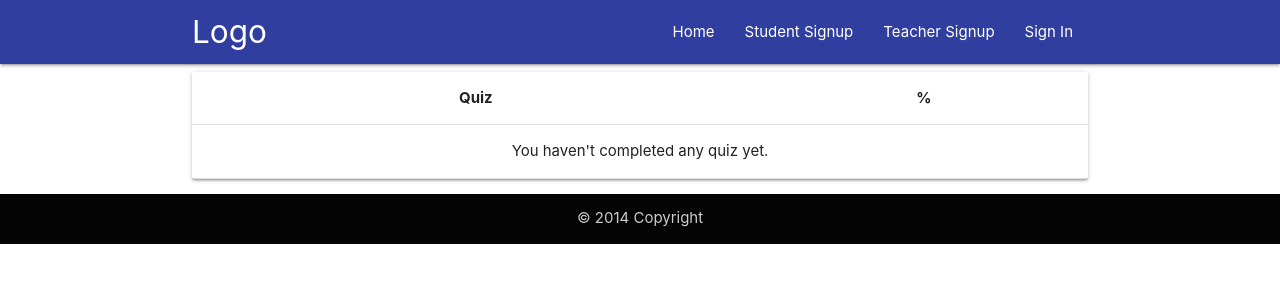
After one commit to noikis/Russian-Memo, a Django app: template templates/quiz/students/taken_quiz.html in a window 1280 px wide. The commit adds this page. Shown: the top 300 px of the page. Run offline with Django 3.2, Linux system fonts and the light colour scheme; the template is opened without the code that fills it, so the values that code supplies are empty; some libraries are stand-ins or nearby versions.

Commit message:
taken quizzes

```diff
--- a/quiz/urls.py
+++ b/quiz/urls.py
@@ -4,7 +4,7 @@ from .views.teachers import (QuizCreateView, QuizListView, QuizUpdateView,
                              QuizDeleteView, QuestionDeleteView, question_add, question_update)
 
 from .views.students import QuizListView as StudentQuizListView
-from .views.students import take_quiz
+from .views.students import take_quiz, TakenQuizListView
 app_name = 'quiz'
 
 urlpatterns = [
@@ -21,6 +21,7 @@ urlpatterns = [
     # student urls
     path('list/', StudentQuizListView.as_view(), name='quiz_list_student'),
     path('take_quiz/<int:pk>/', take_quiz, name='take_quiz'),
+    path('taken/', TakenQuizListView.as_view(), name='taken_quiz'),
 
 
 ]
--- a/templates/layout/_navbar.html
+++ b/templates/layout/_navbar.html
@@ -11,6 +11,13 @@
                 {% if request.user.is_teacher %}
                 <li>
                     <a href="{% url 'quiz:quiz_list' %}"> my Quizzes</a>
+                </li>
+                {% elif request.user.is_student %}
+                <li>
+                    <a href="{% url 'quiz:quiz_list_student' %}"> my Quizzes</a>
+                </li>
+                <li>
+                    <a href="{% url 'quiz:taken_quiz' %}"> Taken Quizzes</a>
                 </li>
                 {% endif %}
 
--- /dev/null
+++ b/templates/quiz/students/taken_quiz.html
@@ -0,0 +1,26 @@
+{% extends 'base.html' %}
+
+{% block content %}
+<div class="card">
+    <table class="table centered">
+        <thead>
+            <tr>
+                <th>Quiz</th>
+                <th>%</th>
+            </tr>
+        </thead>
+        <tbody>
+            {% for taken_quiz in taken_quizzes %}
+            <tr>
+                <td><a href="#">{{ taken_quiz.quiz.name }}</a></td>
+                <td>{{ taken_quiz.percentage }}</td>
+            </tr>
+            {% empty %}
+            <tr>
+                <td class="bg-light text-center font-italic" colspan="3">You haven't completed any quiz yet.</td>
+            </tr>
+            {% endfor %}
+        </tbody>
+    </table>
+</div>
+{% endblock %}
```
Also changed, not shown: quiz/views/students.py (+13 -1 lines).
